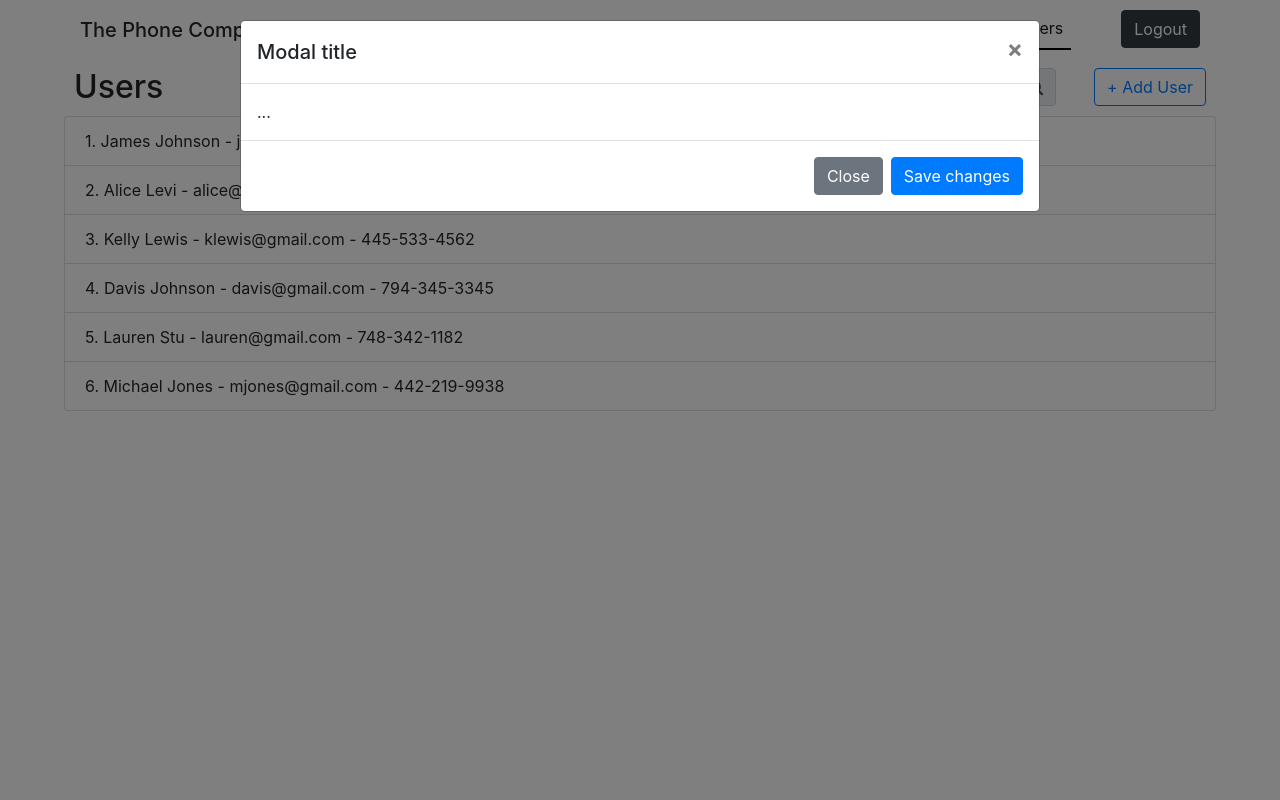
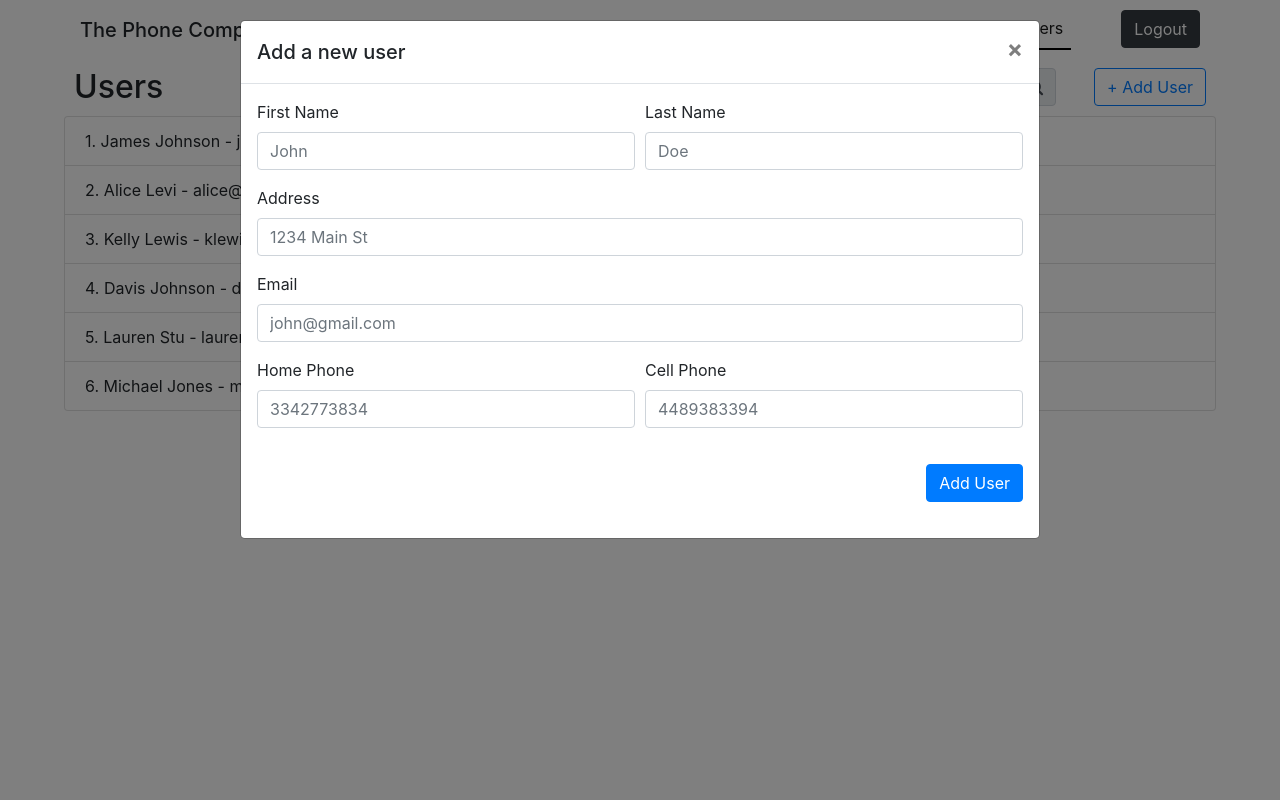
Before and after one commit to SukhvirS/cmpe272-website, a PHP site: page /users.php in a window 1280 px wide, after a click on "+ Add User". Run offline with PHP 8.4, Linux system fonts and the light colour scheme; the visitor is signed in with stand-in values (Sample User, id 1); some libraries are stand-ins or nearby versions.

Commit message:
added new user form

```diff
--- a/users.php
+++ b/users.php
@@ -106,17 +106,43 @@ if(!isset($_SESSION["loggedin"]) || $_SESSION["loggedin"] !== true){
                 <div class="modal-dialog modal-lg" style="margin: 20px auto" role="document">
                   <div class="modal-content">
                     <div class="modal-header">
-                      <h5 class="modal-title" id="exampleModalLabel">Modal title</h5>
+                      <h5 class="modal-title" id="exampleModalLabel">Add a new user</h5>
                       <button type="button" class="close" data-dismiss="modal" aria-label="Close">
                         <span aria-hidden="true">&times;</span>
                       </button>
                     </div>
                     <div class="modal-body">
-                      ...
-                    </div>
-                    <div class="modal-footer">
-                      <button type="button" class="btn btn-secondary" data-dismiss="modal">Close</button>
-                      <button type="button" class="btn btn-primary">Save changes</button>
+                      <form>
+                        <div class="form-row">
+                          <div class="form-group col-md-6">
+                            <label for="inputEmail4">First Name</label>
+                            <input type="email" class="form-control" id="inputEmail4" placeholder="John">
+                          </div>
+                          <div class="form-group col-md-6">
+                            <label for="inputPassword4">Last Name</label>
+                            <input type="password" class="form-control" id="inputPassword4" placeholder="Doe">
+                          </div>
+                        </div>
+                        <div class="form-group">
+                          <label for="inputAddress">Address</label>
+                          <input type="text" class="form-control" id="inputAddress" placeholder="1234 Main St">
+                        </div>
+                        <div class="form-group">
+                          <label for="inputAddress2">Email</label>
+                          <input type="text" class="form-control" id="inputAddress2" placeholder="john@gmail.com">
+                        </div>
+                        <div class="form-row">
+                          <div class="form-group col-md-6">
+                            <label for="inputEmail4">Home Phone</label>
+                            <input type="email" class="form-control" id="homePhone" placeholder="3342773834">
+                          </div>
+                          <div class="form-group col-md-6">
+                            <label for="inputPassword4">Cell Phone</label>
+                            <input type="password" class="form-control" id="cellPhone" placeholder="4489383394">
+                          </div>
+                        </div>
+                        <button type="submit" class="btn btn-primary" style="float: right; margin: 20px 0 20px 0">Add User</button>
+                      </form>
                     </div>
                   </div>
                 </div>
```
